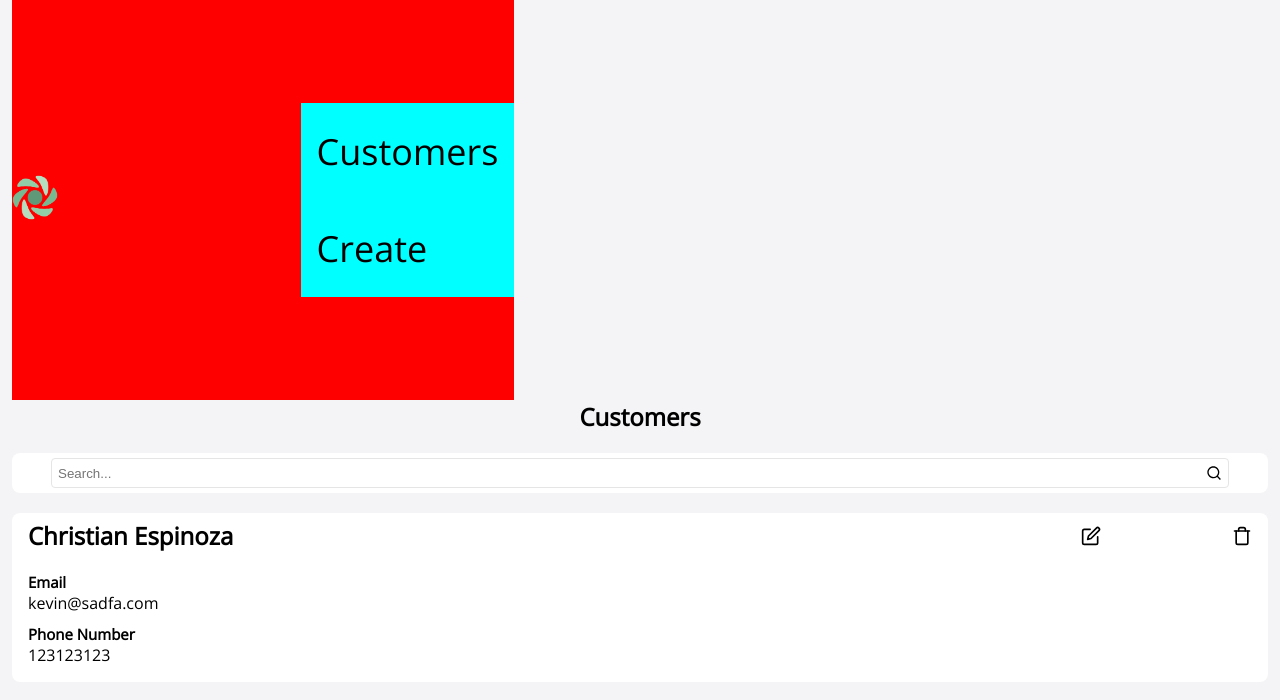
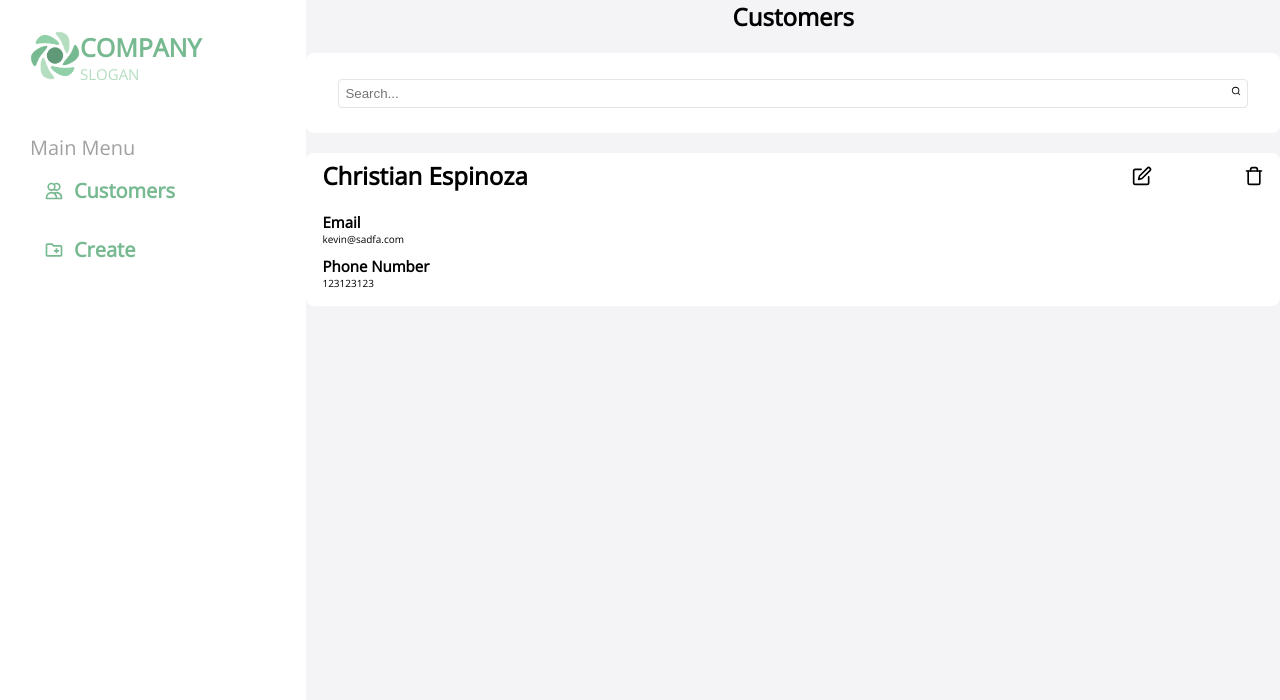
Before and after one commit to AvilaKevin/CrudMernStack, a React (Create React App) app in the folder crud-ui/: page / in a window 1280 px wide. Shown: the top 700 px of the page. Built offline with nearby package versions, Linux system fonts and the light colour scheme.

Commit message:
sidebar pc styles v1 completed

```diff
--- a/crud-ui/src/components/Sidebar.jsx
+++ b/crud-ui/src/components/Sidebar.jsx
@@ -2,7 +2,9 @@ import React, { useState } from 'react'
 import Styles from '../css/componentsCss/Sidebar.module.css'
 import { Link } from 'react-router-dom';
 import { FaBars, FaTimes } from 'react-icons/fa';
-import logo from '../images/circle-logo-turbine-png.png'
+import { HiOutlineUsers } from 'react-icons/hi';
+import { MdOutlineCreateNewFolder } from 'react-icons/md';
+import logo from '../images/circle-logo-turbine-png.png';
 
 function Sidebar() {
     const [sidebar, setSidebar] = useState(false);
@@ -32,6 +34,7 @@ function Sidebar() {
                 {!sidebar ? <FaBars className={Styles.prueba} /> : <FaTimes />}
             </div>
 
+            <div className={Styles.ContainerLogoMobile}>
                 <figure>
                     <img
                         alt='Company Logo'
@@ -39,21 +42,43 @@ function Sidebar() {
                         src={logo}
                     />
                 </figure>
+            </div>
+
+
 
 
             {/* Desktop menu */}
-            <ul className={Styles.BreakpointSidebar}>
+            <div className={Styles.BreakpointSidebar}>
+
+                <div className={Styles.ContainerLogoDesktop}>
+                    <figure>
+                        <img
+                            alt='Company Logo'
+                            className={Styles.Logo}
+                            src={logo}
+                        />
+                    </figure>
+                    <div>
+                        <h1 className={Styles.h1}>COMPANY</h1>
+                        <h2 className={Styles.h2}>SLOGAN</h2>
+                    </div>
+                </div>
+                <h1 className={Styles.H1Menu}>Main Menu</h1>
+                <ul >
                     <li className={Styles.li}>
                         <Link to="/" className={Styles.Link} >
-                        Customers
+                            <i className={Styles.i}><HiOutlineUsers /></i> Customers
                         </Link>
                     </li>
                     <li className={Styles.li}>
                         <Link to="Create" className={Styles.Link} >
-                        Create
+                            <i className={Styles.i}><MdOutlineCreateNewFolder /></i> Create
                         </Link>
                     </li>
                 </ul>
+
+            </div>
+
 
         </div>
     )
--- a/crud-ui/src/css/App.module.css
+++ b/crud-ui/src/css/App.module.css
@@ -11,6 +11,8 @@
 
     .App {
         display: flex;
+        flex-direction: row;
+        padding: 0px;
     }
 
 }
--- a/crud-ui/src/css/Index.module.css
+++ b/crud-ui/src/css/Index.module.css
@@ -8,6 +8,7 @@
 
 html {
     height: 100%;
+    font-size: 62.5%;
 }
 
 body {
--- a/crud-ui/src/css/componentsCss/Sidebar.module.css
+++ b/crud-ui/src/css/componentsCss/Sidebar.module.css
@@ -46,17 +46,80 @@
 @media (min-width: 767px) {
 
     .Container {
-        width: 40%;
+        display: flex;
+        width: 30%;
         height: 100%;
-        background-color: red;
+        background-color: white;
+        flex-direction: column;
+        padding: 30px;
+        /* box-shadow: 0px 0px 10px 2px rgba(0, 0, 0, 0.2); */
     }
 
     .BreakpointSidebar {
-        background-color: aqua;
+        width: 100%;
         display: inline-block;
     }
 
     .MenuIcon {
         display: none;
     }
+
+    .ContainerLogoMobile {
+        display: none;
+    }
+
+    .ContainerLogoDesktop {
+        width: 100%;
+        display: flex;
+        align-items: center;
+    }
+
+    .Logo {
+        width: 50px;
+    }
+
+    .h1 {
+        font-size: 2.5rem;
+        color: #77b990;
+        font-weight: 700;
+    }
+
+    .h2 {
+        font-size: 1.50rem;
+        color: #b5dec1;
+        font-weight: 400;
+    }
+
+    .H1Menu {
+        font-size: 2rem;
+        color: #a1a1a1;
+        font-weight: 200;
+        margin-top: 50px;
+    }
+
+    .li {
+        padding: 16px 14px;
+    }
+
+    .Link {
+        display: flex;
+        align-items: center;
+        font-size: 2rem;
+        color: #77b990;
+        font-weight: 600;
+    }
+
+    .i {
+        margin-right: 10px;
+        display: flex;
+    }
 }
+
+
+/* @media screen and (min-width: 950px) {
+    .h1 {
+        font-size: 2.5rem;
+        color: #77b990;
+        font-weight: 700;
+    }
+} */
```
Lines whose indentation alone changed are shown as unchanged.
